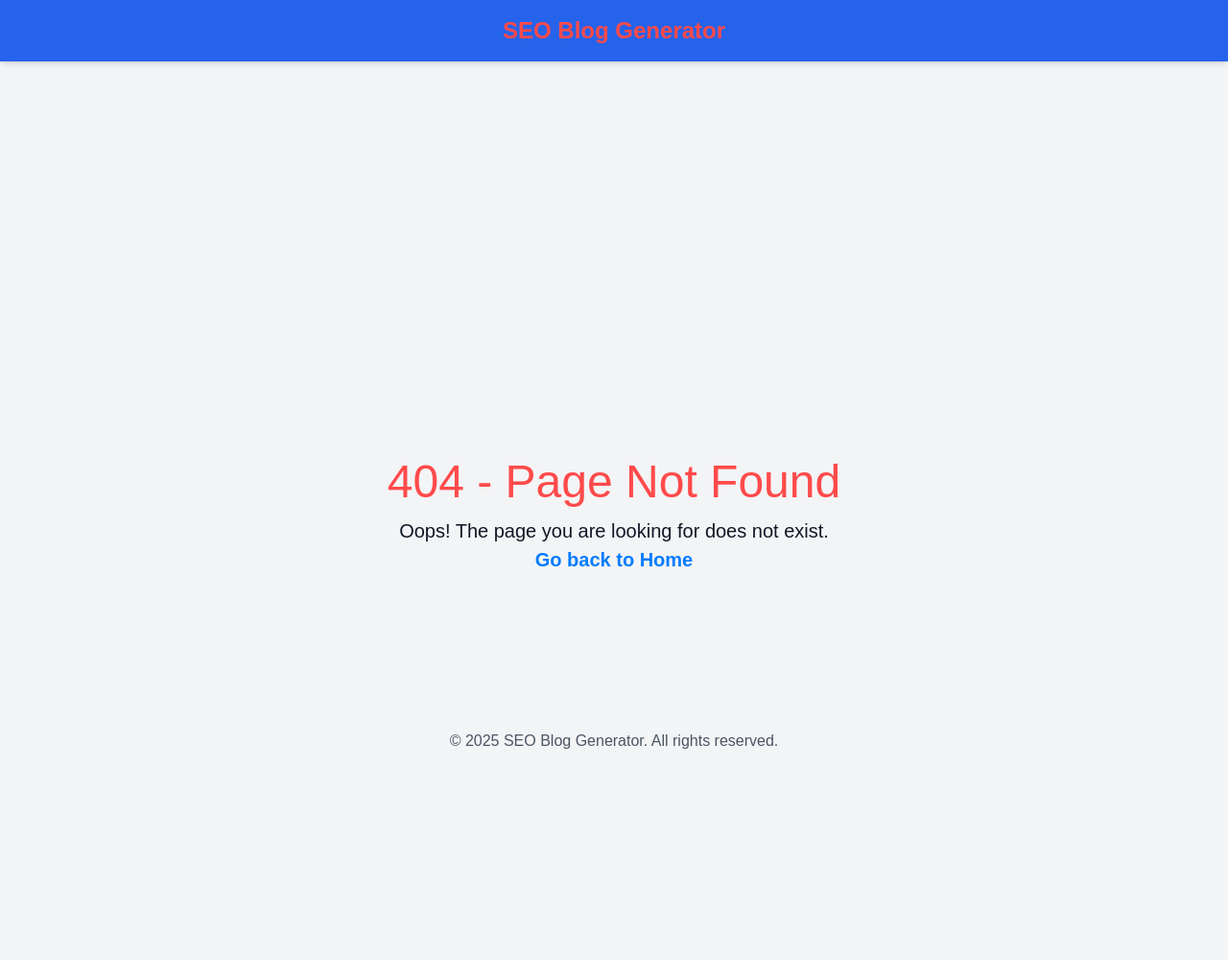
After one commit to santhosh-mce/multi-agent-seo-blog-generator, a Django app: template blog/templates/blog/404.html in a window 1280 px wide. The commit adds this page. Shown: the whole page at 96% size. Run offline with Django 5.2, Linux system fonts and the light colour scheme; the template is opened without the code that fills it, so the values that code supplies are empty; some libraries are stand-ins or nearby versions.

Commit message:
first commit

```diff
--- /dev/null
+++ b/blog/templates/blog/404.html
@@ -0,0 +1,26 @@
+{% extends "blog/base.html" %}
+
+{% block content %}
+    <style>
+        body {
+            font-family: Arial, sans-serif;
+            text-align: center;
+            margin: 100px;
+        }
+        h1 {
+            font-size: 48px;
+            color: #ff4a4a;
+        }
+        p {
+            font-size: 20px;
+        }
+        a {
+            text-decoration: none;
+            color: #007bff;
+            font-weight: bold;
+        }
+    </style>
+    <h1>404 - Page Not Found</h1>
+    <p>Oops! The page you are looking for does not exist.</p>
+    <p><a href="/">Go back to Home</a></p>
+{% endblock %}
--- a/blog/templates/blog/base.html
+++ b/blog/templates/blog/base.html
@@ -4,7 +4,7 @@
 <head>
     <meta charset="UTF-8">
     <meta name="viewport" content="width=device-width, initial-scale=1.0">
-    <title>SEO Blog Generator</title>
+    <title>{% block title %}{% endblock %}</title>
     <script src="https://cdn.tailwindcss.com"></script>
     <link rel="stylesheet" href="{% static 'css/content_styles.css' %}">
 </head>
--- a/blog/templates/blog/index.html
+++ b/blog/templates/blog/index.html
@@ -1,4 +1,5 @@
 {% extends "blog/base.html" %}
+{% block title %} Welcome to the SEO Blog Generator {% endblock %}
 
 {% block content %}
 <div class="max-w-3xl mx-auto text-center bg-white shadow-md rounded-lg p-8 mt-10">
--- a/blog/views.py
+++ b/blog/views.py
@@ -112,3 +112,7 @@ def save_blog_pdf(request, post_id):
 
     pisa.CreatePDF(html_content, dest=pdf_file)  # Convert HTML to PDF
     return pdf_file
+
+
+def custom_404(request, exception):
+    return render(request, 'blog/404.html', status=404)
--- a/seo_blog_generator/settings.py
+++ b/seo_blog_generator/settings.py
@@ -28,9 +28,9 @@ BASE_DIR = Path(__file__).resolve().parent.parent
 SECRET_KEY = "django-insecure-yylx%87eg1f$kr)@a)-um2p&l)_g%^_1jc!c)eyu3p6w&n3cn4"
 
 # SECURITY WARNING: don't run with debug turned on in production!
-DEBUG = True
+DEBUG = False
 
-ALLOWED_HOSTS = []
+ALLOWED_HOSTS = ['*']
 
 
 # Application definition
--- a/seo_blog_generator/urls.py
+++ b/seo_blog_generator/urls.py
@@ -15,8 +15,14 @@ Including another URLconf
     2. Add a URL to urlpatterns:  path('blog/', include('blog.urls'))
 """
 from django.contrib import admin
+from django.conf.urls import handler404
 from django.urls import path
-from blog.views import generate_blog, index, save_blog, save_blog_html, save_blog_pdf
+from blog.views import generate_blog, index, save_blog, save_blog_html, save_blog_pdf, custom_404
+from django.conf import settings
+from django.conf.urls.static import static
+
+
+handler404 = custom_404
 
 urlpatterns = [
     path("admin/", admin.site.urls),
@@ -26,3 +32,6 @@ urlpatterns = [
     path('html/<int:post_id>/', save_blog_html, name='save_blog_html'),
     path('pdf/<int:post_id>/', save_blog_pdf, name='save_blog_pdf'),
 ]
+
+if settings.DEBUG is False:
+    urlpatterns += static(settings.STATIC_URL, document_root=settings.STATIC_ROOT)
```
Also changed, not shown: blog/templates/blog/generate_blog.html (+1 -23 lines), db.sqlite3.
